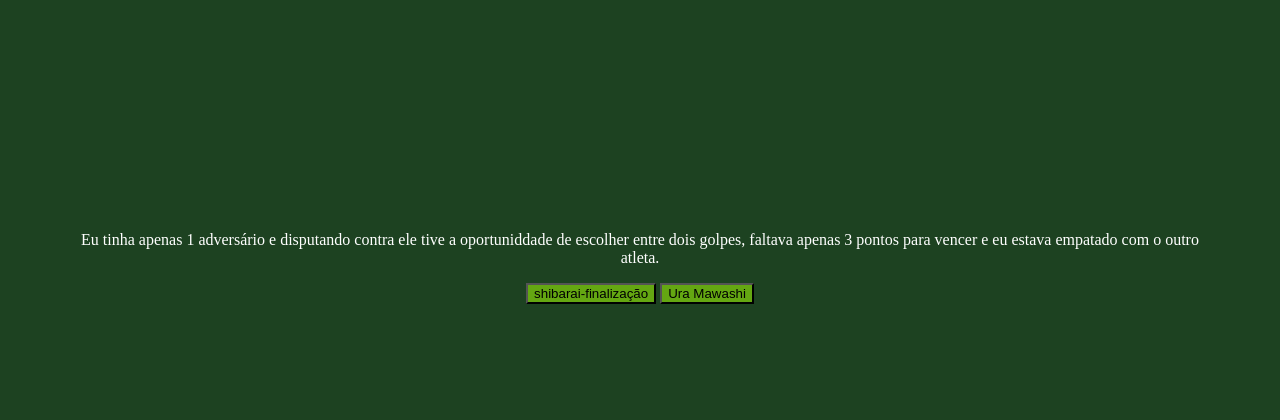
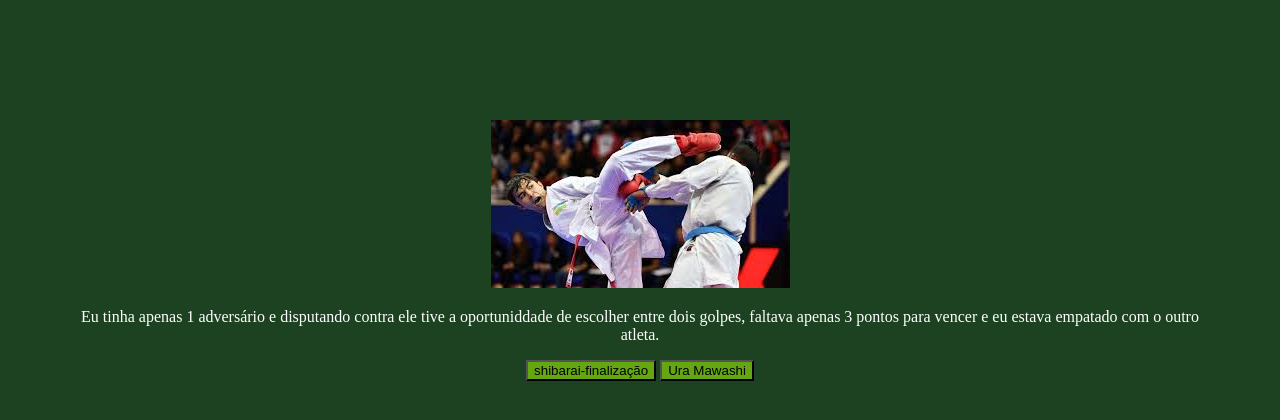
Before and after one commit to bieelgm/jogo-aventura, a plain HTML site: page index.html in a window 1280 px wide. Both pictures are taken after a click on the button "Kumite". Drawn offline with Linux system fonts and the light colour scheme; a web font is replaced by a local one.

Commit message:
Add files via upload

```diff
--- a/index.html
+++ b/index.html
@@ -18,7 +18,7 @@
             <button class="btn-proximo" data-proximo="2">Kata</button>
         </div>
         <div class="passo" id="passo-1">
-          <img src="kaate.png" alt="">
+          <img src="kumite.png" alt="">
             <p>Eu tinha apenas 1 adversário e disputando contra ele tive a oportuniddade de escolher entre dois golpes, faltava apenas 3 pontos para vencer e eu estava empatado com o outro atleta.</p>
             <button class="btn-proximo" data-proximo="3">shibarai-finalização</button>
             <button class="btn-proximo" data-proximo="4">Ura Mawashi</button>
```
Also changed, not shown: bronze.png (added), kata.png (added), kumite.png (added), ouro.png (added), prata.png (added).
